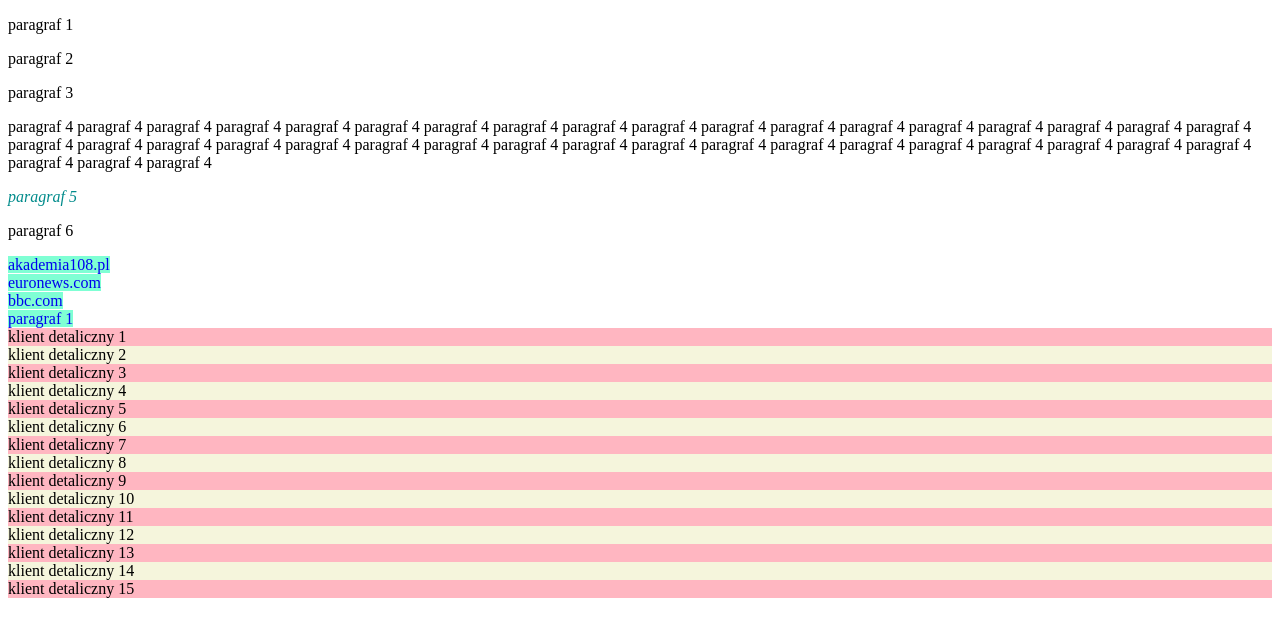
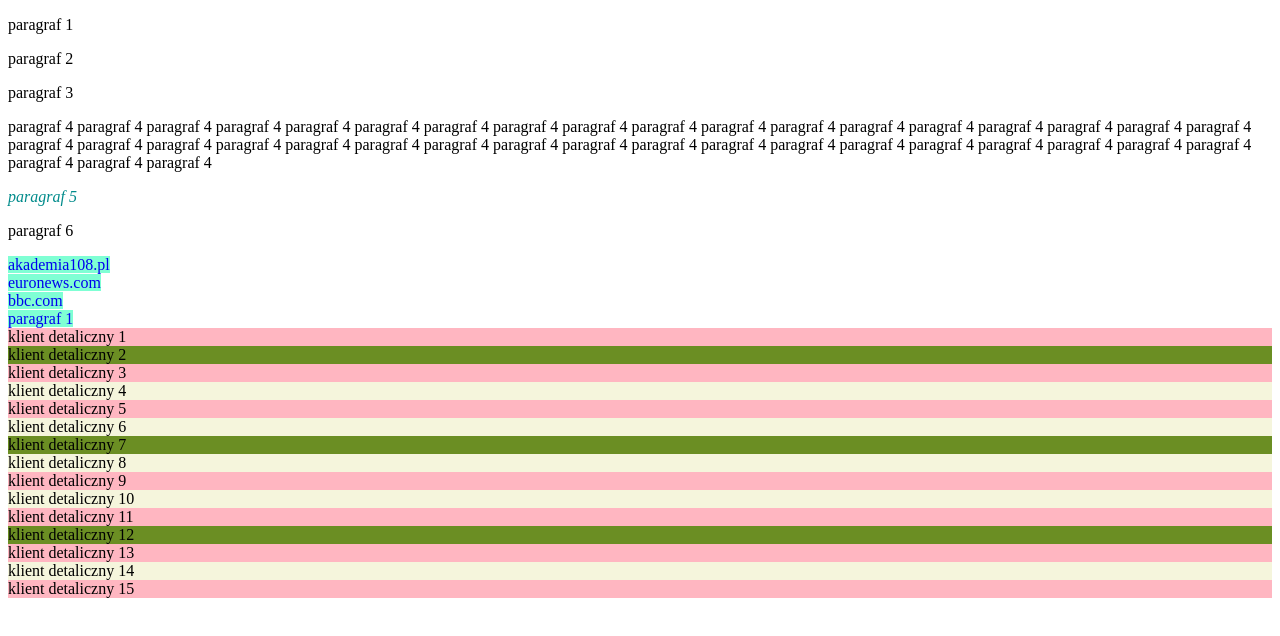
Before and after one commit to sergioneves/css_advanced, a plain HTML site: page pseudoklasy/index.html in a window 1280 px wide. Drawn offline with Linux system fonts and the light colour scheme.

Commit message:
marca a verde azeitona para cada grupo d 5 o segundo child

```diff
--- a/pseudoklasy/css/style.css
+++ b/pseudoklasy/css/style.css
@@ -38,3 +38,7 @@ div.klient:nth-child(even) {
 div.klient:nth-child(odd) {
     background-color: lightpink;
 }
+
+div.klient:nth-child(5n+2) {
+    background-color: olivedrab;
+}
```
